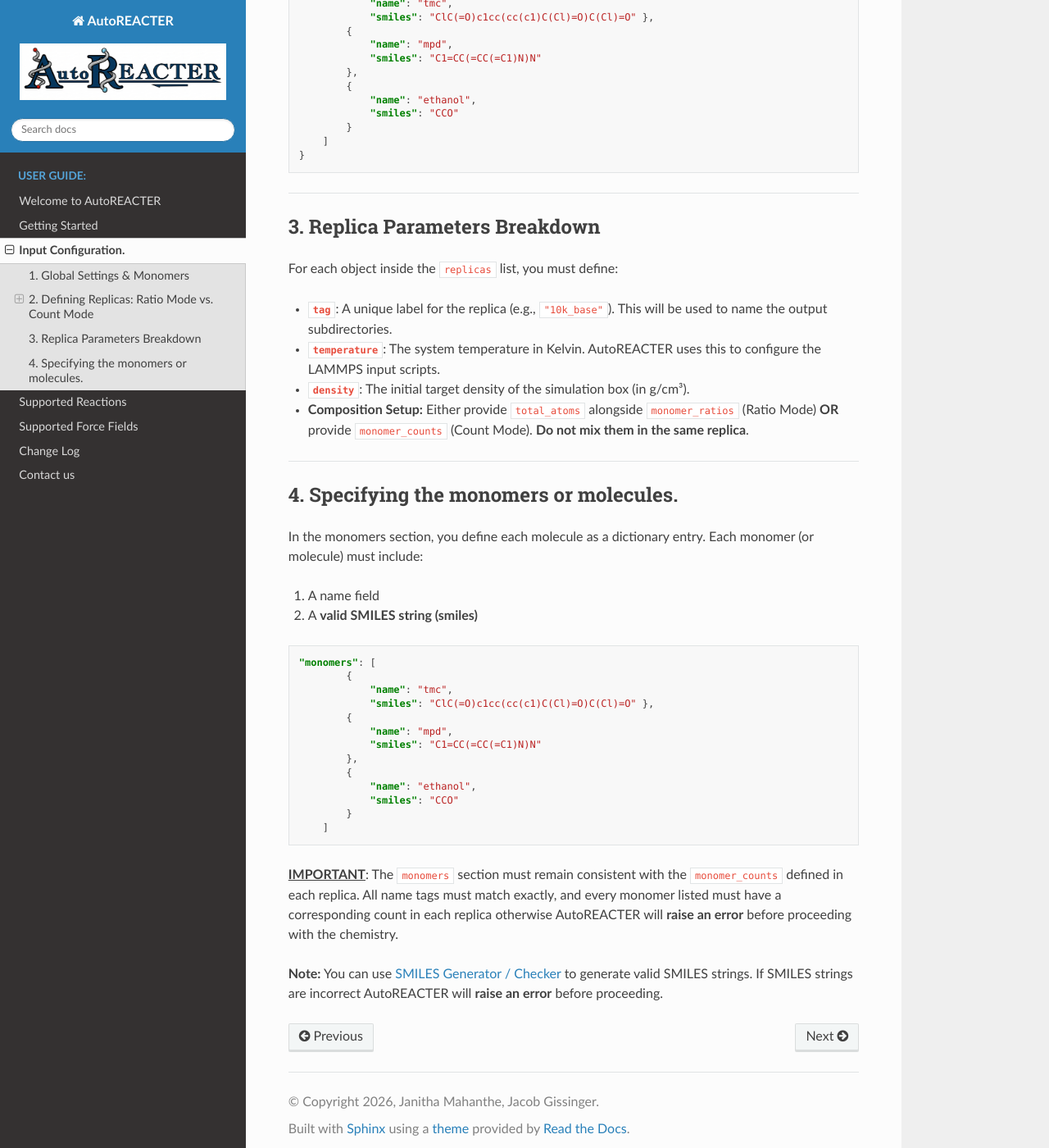
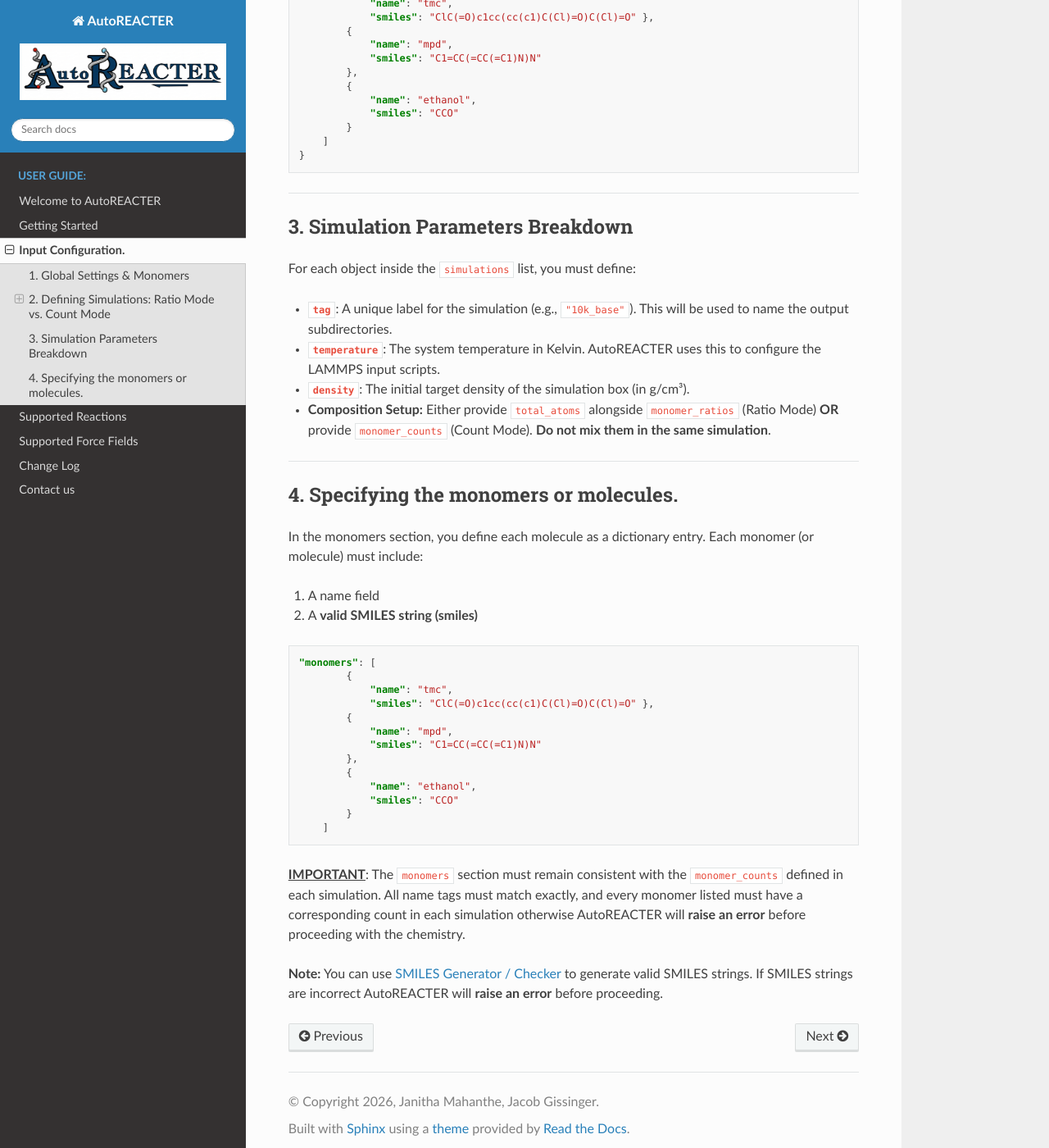
Before and after one commit to NanoCIPHER-Lab/AutoREACTER, a Sphinx documentation site: the page built from docs/source/input-configuration.md, in a window 1280 px wide and 1400 px high, scrolled down 2627 px. Shown: the whole window at 82% size. Built offline with Sphinx 7.4.7 and the Read the Docs theme 3.1.0, drawn with Linux system fonts in a browser that asks for light colours; pages that are not in the unit, such as notebooks, are missing from menus; some of the changed text lies outside the part shown.

Commit message:
modified from the main Simulations

````diff
--- a/docs/source/input-configuration.md
+++ b/docs/source/input-configuration.md
@@ -9,7 +9,7 @@ It tells the system:
 4. Density of the simulation
 5. Temperature of the simulation
 
-AutoREACTER v0.2 introduces a highly flexible replica system. You can define multiple distinct simulation setups  within a single run. You must explicitly define parameters like `temperature` and `density` for **each replica**. This method ensures AutoREACTER generates only the exact LAMMPS files you need.
+AutoREACTER v0.2 introduces a highly flexible simulation system. You can define multiple distinct simulation setups  within a single run. You must explicitly define parameters like `temperature` and `density` for **each simulation**. This method ensures AutoREACTER generates only the exact LAMMPS files you need.
 
 There are two primary ways to define your system composition: **Ratio Mode** and **Count Mode**.
 
@@ -24,9 +24,9 @@ Regardless of which mode you use, every `input.json` needs global settings and a
 
 ---
 
-### 2. Defining Replicas: Ratio Mode vs. Count Mode
+### 2. Defining Simulations: Ratio Mode vs. Count Mode
 
-When defining the `replicas` array, you have to decide how you want to calculate the number of molecules in the simulation box.
+When defining the `simulations` array, you have to decide how you want to calculate the number of molecules in the simulation box.
 
 #### Option A: Ratio Mode (Target Atom Count)
 Use Ratio Mode when you know the total size of the simulation you want to run (e.g., ~10,000 atoms) and the ratio of your molecules, but you don't want to calculate the exact number of individual molecules by hand.
@@ -38,7 +38,7 @@ AutoREACTER will automatically calculate the correct number of molecules to hit
 {
     "simulation_name": "Example_Ratio_Mode",
     "force_field": "PCFF",
-    "replicas": [
+    "simulations": [
         {
             "tag": "10k_base",
             "temperature": 300,
@@ -86,7 +86,7 @@ Use Count Mode when you know number of molecules instead of number of atoms. Ins
 {
     "simulation_name": "Example_Count_Mode",
     "force_field": "PCFF",
-    "replicas": [
+    "simulations": [
         {
             "tag": "10k",
             "temperature": 300,
@@ -125,14 +125,14 @@ Use Count Mode when you know number of molecules instead of number of atoms. Ins
 ```
 ---
 
-### 3. Replica Parameters Breakdown
+### 3. Simulation Parameters Breakdown
 
-For each object inside the `replicas` list, you must define:
+For each object inside the `simulations` list, you must define:
 
-* **`tag`**: A unique label for the replica (e.g., `"10k_base"`). This will be used to name the output subdirectories.
+* **`tag`**: A unique label for the simulation (e.g., `"10k_base"`). This will be used to name the output subdirectories.
 * **`temperature`**: The system temperature in Kelvin. AutoREACTER uses this to configure the LAMMPS input scripts.
 * **`density`**: The initial target density of the simulation box (in g/cm³).
-* **Composition Setup:** Either provide `total_atoms` alongside `monomer_ratios` (Ratio Mode) **OR** provide `monomer_counts` (Count Mode). **Do not mix them in the same replica**.
+* **Composition Setup:** Either provide `total_atoms` alongside `monomer_ratios` (Ratio Mode) **OR** provide `monomer_counts` (Count Mode). **Do not mix them in the same simulation**.
 ---
 ### 4. Specifying the monomers or molecules.
 
@@ -157,6 +157,6 @@ Each monomer (or molecule) must include:
     ]
 ```
 
-**<u>IMPORTANT</u>**: The `monomers` section must remain consistent with the `monomer_counts` defined in each replica. All name tags must match exactly, and every monomer listed must have a corresponding count in each replica otherwise AutoREACTER will **raise an error** before proceeding with the chemistry.
+**<u>IMPORTANT</u>**: The `monomers` section must remain consistent with the `monomer_counts` defined in each simulation. All name tags must match exactly, and every monomer listed must have a corresponding count in each simulation otherwise AutoREACTER will **raise an error** before proceeding with the chemistry.
 
 **Note:** You can use [SMILES Generator / Checker](https://www.cheminfo.org/flavor/malaria/Utilities/SMILES_generator___checker/index.html) to generate valid SMILES strings. If SMILES strings are incorrect AutoREACTER will **raise an error** before proceeding.
````
Also changed, not shown: docs/source/overview.md (+3 -4 lines), 5 other files.
